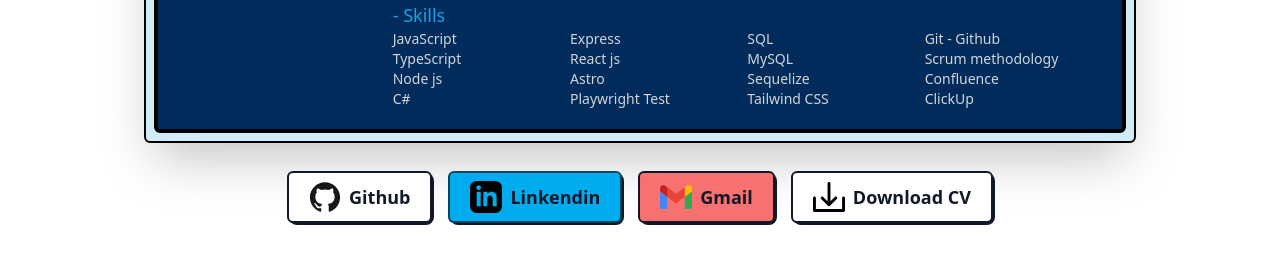
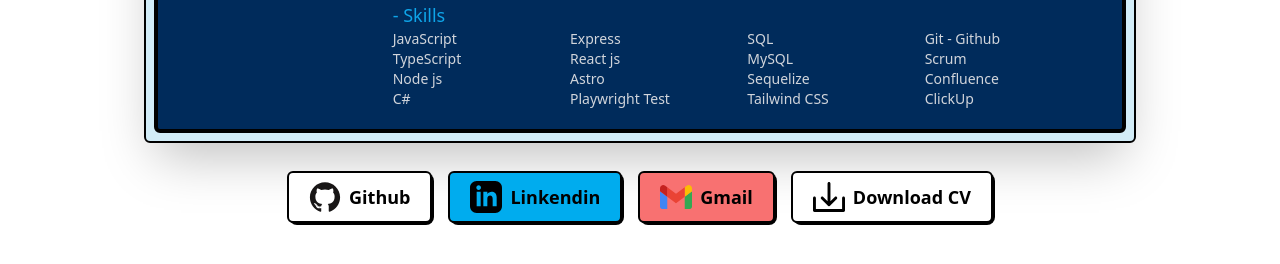
Before and after one commit to SDLuis/Portfolio, an Astro site: page / in a window 1280 px wide. Shown: the part 3795-4059 px from the top of the page. Built offline with nearby package versions, Linux system fonts and the light colour scheme; Astro itself is replaced by a stand-in of ours.

Commit message:
Improving styles

```diff
--- a/src/components/button.astro
+++ b/src/components/button.astro
@@ -9,16 +9,16 @@ const rel = openInNewWindow ? "noopener nofollow" : null;
 const target = openInNewWindow ? "_blank" : null;
 const colors = {
   default:
-    "text-gray-900 bg-white border-gray-900 hover:bg-gray-200 hover:text-gray-900",
-  gmail: "text-gray-900 bg-red-400 border-gray-900 hover:bg-red-600",
-  linkendin: "text-gray-900 bg-[#00acee] border-black/60 hover:bg-[#0685c5]",
+    "text-black bg-white border-black hover:bg-gray-200 hover:text-gray-900",
+  gmail: "text-black bg-red-400 border-black hover:bg-red-600",
+  linkendin: "text-black bg-[#00acee] border-black hover:bg-[#0685c5]",
 };
 const classesForButton = colors[flavour] ?? colors.default;
 ---
 
 <div class="relative flex min-w-[16rem] md:min-w-fit">
   <div
-    class="w-full h-full bg-gray-900 ml-0.5 mt-0.5 rounded-lg absolute left-0 top-0"
+    class="w-full h-full bg-black ml-0.5 mt-0.5 rounded-lg absolute left-0 top-0"
   >
   </div>
   <a
--- a/src/components/info.astro
+++ b/src/components/info.astro
@@ -100,7 +100,7 @@ import Placeholder from '../img/placeholderimgrounded.webp'
                           <h4>
                             Git - Github
                             <br />
-                            Scrum methodology
+                            Scrum
                             <br />
                             Confluence
                             <br />
```
